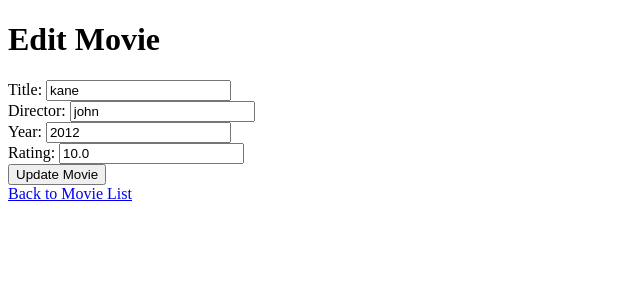
After one commit to mullumhs/project-19-sqlite-the-destructor, a Flask app: page /edit/1 in a window 1280 px wide. The commit adds this page. Shown: the top 300 px of the page, without its empty margins (0-640 px from the left). Run offline with Flask 3, Linux system fonts and the light colour scheme.

Commit message:
slalchemy

```diff
--- a/app.py
+++ b/app.py
@@ -1,99 +1,91 @@
 from flask import Flask, render_template, request, redirect, url_for
-import sqlite3
+from flask_sqlalchemy import SQLAlchemy
+
+app = Flask(__name__)
+
+app.config['SQLALCHEMY_DATABASE_URI'] = 'sqlite:///movies.db'
+
+db = SQLAlchemy(app)
 
 
 
-app = Flask(__name__)
+class Movie(db.Model):
+
+    id = db.Column(db.Integer, primary_key=True)
+
+    title = db.Column(db.String(100), nullable=False)
+
+    director = db.Column(db.String(100))
+
+    year = db.Column(db.Integer)
+
+    rating = db.Column(db.Float)
 
 
 
-def get_db_connection():
+with app.app_context():
 
-    conn = sqlite3.connect('movies.db')
-
-    return conn
+    db.create_all()
 
 
-@app.route('/', methods=['GET', 'POST'])
+
+@app.route('/')
 
 def index():
-    if request.method == 'POST':
-        title = request.form['title']
-        return redirect(url_for(index)+f'?query={title}')
 
-    conn = get_db_connection()
-    query = request.args.get('query')
+    movies = Movie.query.all()
 
-    if query:
+    return render_template('index.html', movies=movies)
 
-        cursor = conn.cursor()
-        cursor.execute(f'SELECT * FROM movies WHERE title LIKE "{query}"')
-
-        directors_movies = cursor.fetchall()
-        print(f"\nMovies from {query}:")
-
-        return render_template('search.html', movie=directors_movies, query=query)
-
-
-    else:
-        movies = conn.execute('SELECT * FROM movies').fetchall()
-        return render_template('index.html', movies=movies)
-
-    conn.close()
 @app.route('/add', methods=['GET', 'POST'])
 
 def add_movie():
-    # On a form submission (POST)
 
     if request.method == 'POST':
 
-        title = request.form['title']
+        new_movie = Movie(
 
-        director = request.form['director']
+            title=request.form['title'],
 
-        year = int(request.form['year'])
+            director=request.form['director'],
 
-        rating = float(request.form['rating'])
+            year=int(request.form['year']),
 
+            rating=float(request.form['rating'])
 
+        )
 
-        conn = get_db_connection()
+        db.session.add(new_movie)
 
-        conn.execute('INSERT INTO movies (title, director, year, rating) VALUES (?, ?, ?, ?)',
-
-                     (title, director, year, rating))
-
-        conn.commit()
-
-        conn.close()
+        db.session.commit()
 
         return redirect(url_for('index'))
-
-
-    # On visiting the page (GET)
 
     return render_template('add.html')
 
 
-@app.route('/search', methods=['GET', 'POST'])
 
-def search_movies():
+@app.route('/edit/<int:id>', methods=['GET', 'POST'])
 
-    query = request.args.get('query', ' ')
+def edit_movie(id):
 
-    conn = get_db_connection()
+    movie = Movie.query.get_or_404(id)
 
-    cursor = conn.cursor()
-    cursor.execute(f'SELECT * FROM movies WHERE title LIKE "{query}"')
+    if request.method == 'POST':
 
-    directors_movies = cursor.fetchall()
-    print(f"\nMovies from {query}:")
+        movie.title = request.form['title']
 
-    #movies = conn.execute('Your SQL query here', ('FROM movies WHERE ' + query + ' LIKE',)).fetchall()
+        movie.director = request.form['director']
 
-    conn.close()
+        movie.year = int(request.form['year'])
 
-    return render_template('search.html', movie=directors_movies, query=query)
+        movie.rating = float(request.form['rating'])
+
+        db.session.commit()
+
+        return redirect(url_for('index'))
+
+    return render_template('edit.html', movie=movie)
 
 
 if __name__ == '__main__':
--- /dev/null
+++ b/templates/edit.html
@@ -0,0 +1,53 @@
+<!DOCTYPE html>
+
+<html lang="en">
+
+<head>
+
+    <meta charset="UTF-8">
+
+    <meta name="viewport" content="width=device-width, initial-scale=1.0">
+
+    <title>Edit Movie</title>
+
+</head>
+
+<body>
+
+    <h1>Edit Movie</h1>
+
+    <form method="post">
+
+        <label for="title">Title:</label>
+
+        <input type="text" id="title" name="title" value="{{ movie.title }}" required><br>
+
+
+
+        <label for="director">Director:</label>
+
+        <input type="text" id="director" name="director" value="{{ movie.director }}" required><br>
+
+
+
+        <label for="year">Year:</label>
+
+        <input type="number" id="year" name="year" value="{{ movie.year }}" required><br>
+
+
+
+        <label for="rating">Rating:</label>
+
+        <input type="number" step="0.1" id="rating" name="rating" value="{{ movie.rating }}" required><br>
+
+
+
+        <input type="submit" value="Update Movie">
+
+    </form>
+
+    <a href="{{ url_for('index') }}">Back to Movie List</a>
+
+</body>
+
+</html>
```
Also changed, not shown: old_app.py (added, +101 -0 lines), templates/index.html (+4 -9 lines), instance/movies.db (added), oldmovies.db (renamed from movies.db).
